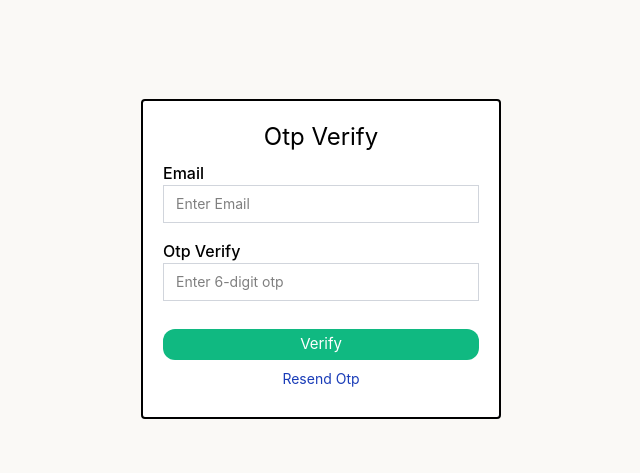
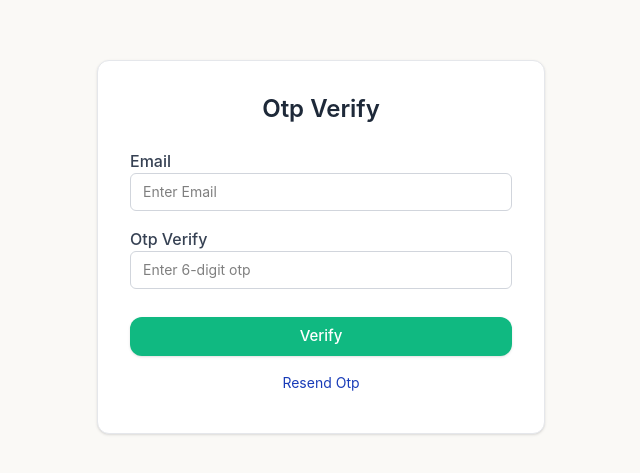
Before and after one commit to Vishesh06-fullstack/expense-tracker, a React (Vite) app in the folder frontend/: page /OtpVerify in a window 1280 px wide. Shown: the part 153-626 px from the top of the page, without its empty margins (319-959 px from the left). Built offline with nearby package versions, Linux system fonts and the light colour scheme.

Commit message:
style to otpVerify

```diff
--- a/frontend/OtpVerify.jsx
+++ b/frontend/OtpVerify.jsx
@@ -7,8 +7,8 @@ import { useEffect } from "react";
 function OtpVerify() {
       const navigate = useNavigate();
     const [data , setData] = useState({
-        email : "",
-        otp : ""
+           email : "",
+           otp : ""
     });
     useEffect(() => {
         const savedEmail = localStorage.getItem("email");
@@ -53,14 +53,14 @@ function OtpVerify() {
     }
 
     return (
-        <div className="flex justify-center items-center h-screen pt-6 bg-[#FAF9F6]">
-            <div className="bg-white p-5 rounded border-2 w-90 h-80 hover:bg-gray-100">
-                <h2 className="text-center text-2xl mb-2">Otp Verify</h2>
+        <div className="flex justify-center items-center min-h-screen px-4 py-6 bg-[#FAF9F6]">
+            <div className="bg-white p-6 sm:p-8 rounded-xl border border-gray-200 shadow-sm w-full max-w-md h-auto transition-shadow duration-300 hover:shadow-md">
+                <h2 className="text-center text-2xl font-semibold mb-6 text-gray-800">Otp Verify</h2>
 
                 <form onSubmit={handleSubmit}>
                     <div className="mb-4 flex flex-col">
                         <label htmlFor="email">
-                            <strong className="font-medium">Email</strong>
+                            <strong className="font-medium text-gray-700">Email</strong>
                         </label>
                         <input
                             type="text"
@@ -70,13 +70,13 @@ function OtpVerify() {
                             name="email"
                             value={data.email}
                             onChange={handleOtpChange}
-                            className="border border-gray-300 rounded-none px-3 py-2 text-sm w-full"
+                            className="border border-gray-300 rounded-md px-3 py-2 text-sm w-full transition-colors duration-200 hover:border-gray-400 focus:border-emerald-500 focus:outline-none focus:ring-1 focus:ring-emerald-500"
                         />
                     </div>
 
                     <div className="mb-4 flex flex-col">
                         <label htmlFor="otp">
-                            <strong className="font-medium">Otp Verify</strong>
+                            <strong className="font-medium text-gray-700">Otp Verify</strong>
                         </label>
                         <input
                             type="text"
@@ -88,19 +88,19 @@ function OtpVerify() {
                             value={data.otp}
                             name="otp"
                             onChange={handleOtpChange}
-                            className="border border-gray-300 rounded-none px-3 py-2 text-sm w-full"
+                            className="border border-gray-300 rounded-md px-3 py-2 text-sm w-full transition-colors duration-200 hover:border-gray-400 focus:border-emerald-500 focus:outline-none focus:ring-1 focus:ring-emerald-500"
                         />
                     </div>
 
                     <button
                         type="submit"
-                        className="text-center text-[15px] py-1 px-3 w-full mt-3 mr-1 bg-[#10B981] text-white rounded-xl hover:bg-blue-800"
+                        className="text-center text-[15px] font-medium py-2 px-3 w-full mt-3 bg-[#10B981] text-white rounded-xl transition-all duration-200 hover:bg-emerald-600 active:scale-[0.99] shadow-sm hover:shadow"
                     >
                         Verify
                     </button>
 
-                    <div className="text-[14px] font-normal flex justify-center p-2 text-blue-800 items-center">
-                        <button className="cursor" type="button" onClick={handleResendOtp}>Resend Otp</button>
+                    <div className="text-[14px] font-normal flex justify-center p-2 text-blue-800 items-center mt-2">
+                        <button className="cursor-pointer transition-colors duration-200 hover:text-blue-600 hover:underline" type="button" onClick={handleResendOtp}>Resend Otp</button>
                     </div>
                 </form>
             </div>
--- a/frontend/ResetPassword.jsx
+++ b/frontend/ResetPassword.jsx
@@ -35,7 +35,6 @@ function ResetPassword() {
       toast.error(error.response?.data?.message || "Failed to send OTP");
     }
   };
-
 
   const handleVerifyOtp = async (e) => {
     e.preventDefault();
--- a/frontend/Transactions.jsx
+++ b/frontend/Transactions.jsx
@@ -38,6 +38,10 @@ function Transactions() {
       toast.error("Failed to Delete");
     }
   };
+
+  useEffect(() => {
+     handleDelete();
+  } , [])
 
   const handleEdit = (item) => {
     setEditingItems({ ...item });
```
